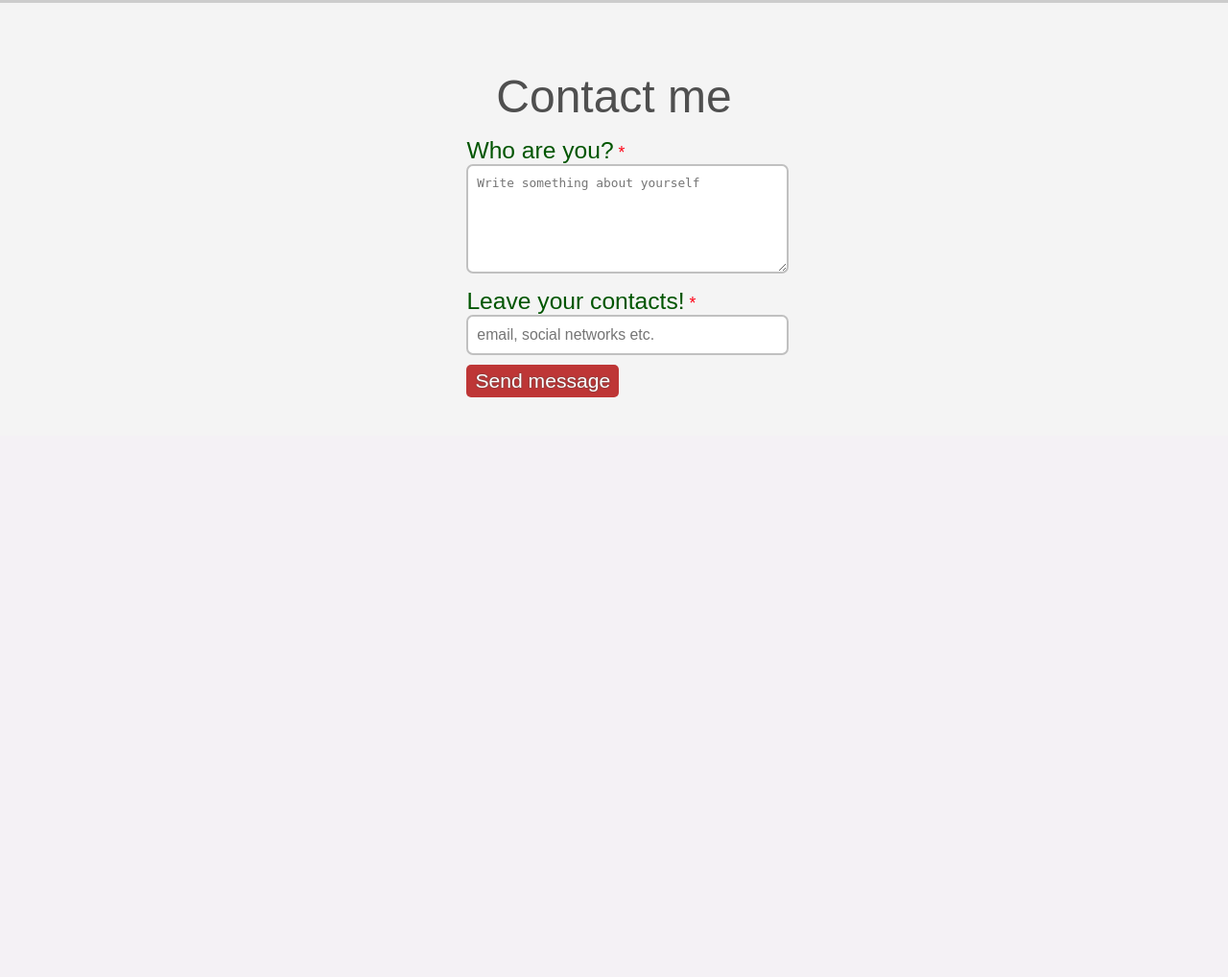
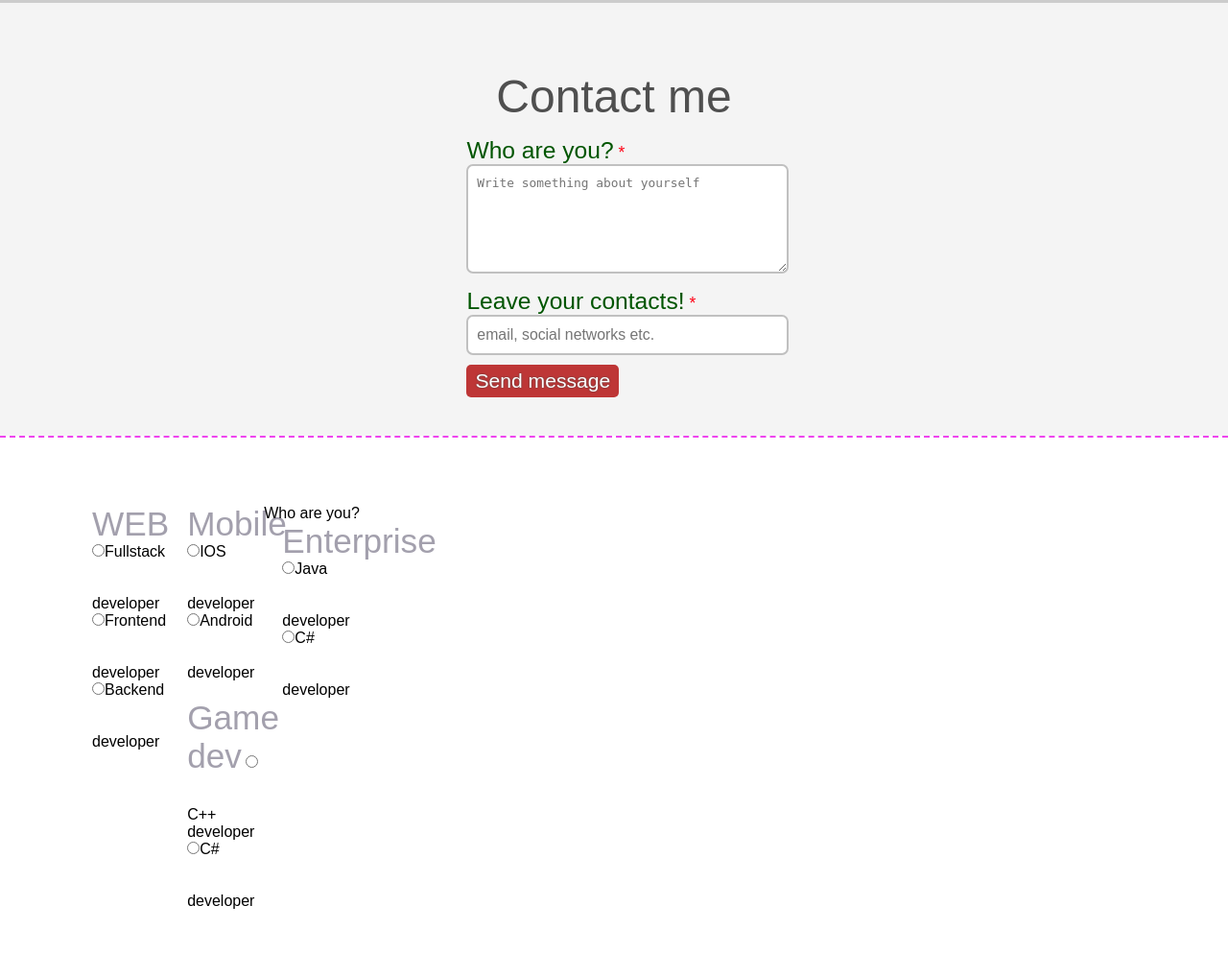
Before and after one commit to php1995/php1995, a PHP site: page / in a window 1280 px wide. Shown: the part 2362-3380 px from the top of the page at 96% size. Before the commit the page ends 2776 px from the top, so only its background shows below. Run offline with PHP 8.4, Linux system fonts and the light colour scheme.

Commit message:
update main page

```diff
--- /dev/null
+++ b/php1995/public/blocks/contacts.html
@@ -0,0 +1,15 @@
+<div id="contacts">
+    <center><h5>Contact me</h5></center>
+    <form id="form_input" action="main.php" method="post">
+
+        <label for="about_you">Who are you?</label><span> *</span>
+        <textarea rows="6" cols="50" placeholder="Write something about yourself" name="about_you"></textarea>
+        <br>
+
+        <label for="your_contacts">Leave your contacts!</label><span> *</span>
+        <input type="text" placeholder="email, social networks etc.">
+        <br>
+
+        <div id="send" class="btn">Send message</div>
+    </form>
+</div>
--- a/php1995/public/css/main.css
+++ b/php1995/public/css/main.css
@@ -38,7 +38,7 @@ header #logo span {
     font-size: 1.7em;
     line-height: 45px;
     margin-left: 40px;
-    font-family: "Vladimir Script", serif;
+    font-family: Tahoma, serif;
 }
 
 
@@ -246,6 +246,44 @@ header.fixed #logo {
     background-color: #20d2e2;
 }
 
+/* PROFESSIONS */
+
+#professions {
+    background-color: #fff;
+    border-top: 2px dashed #e4e;
+    width: 100%;
+    float: left;
+    padding-top: 70px;
+    padding-bottom: 70px;
+}
+
+#professions div {
+    width: 25%;
+    margin-left: 6%;
+    float: left;
+}
+
+.profession_class > span {
+    font-weight: lighter;
+    color: #a3a0ad;
+    margin-bottom: 20px;
+    font-size: 2.2em;
+}
+
+.profession_item {
+    color: #7d7d7d;
+    font-size: 1.3em;
+    font-weight: bold;
+}
+
+.profession_item {
+    font-family: "Roboto Thin", sans-serif;
+    font-size: 0.95em;
+    color: #4a4a4a;
+    margin-bottom: 40px;
+    -webkit-font-smoothing: antialiased;
+}
+
 /* MEDIA */
 
 @media (max-width: 700px) {
--- a/php1995/views/pages/main.php
+++ b/php1995/views/pages/main.php
@@ -3,7 +3,7 @@
 <body>
 <header>
     <div id="logo" onclick="slowScroll('#top')">
-        <span>Victor Kaspersky</span>
+        <span>Victor Kaspersky &reg;</span>
     </div>
     <div id="about">
         <a href="" onclick="slowScroll('#contact')">Contacts</a>
@@ -20,7 +20,7 @@
 <div id="main">
     <div class="intro">
         <h2>Let`s develop, lazy ass!</h2>
-        <span>or go watch stupid videos on tic-tok</span>
+        <span>or go watch stupid videos... https://youtube.com </span>
     </div>
     <div class="text">
         <span>
@@ -31,21 +31,31 @@
     </div>
 </div>
 <?php require_once "public/blocks/overview.html" ?>
+<?php require_once "public/blocks/contacts.html" ?>
+<div id="professions">
+    <div>
+        <span lang="heading">Who are you?</span>
+        <div class="profession_class"><span>WEB</span>
+            <input type="radio" class="profession_item">Fullstack developer</input>
+            <input type="radio" class="profession_item">Frontend developer</input>
+            <input type="radio" class="profession_item">Backend developer</input>
+        </div>
 
-<div id="contacts">
-    <center><h5>Contact me</h5></center>
-    <form id="form_input" action="main.php" method="post">
+        <div class="profession_class"><span>Mobile</span>
+            <input type="radio" class="profession_item">IOS developer</input>
+            <input type="radio" class="profession_item">Android developer</input>
+        </div>
 
-        <label for="about_you">Who are you?</label><span> *</span>
-        <textarea rows="6" cols="50" placeholder="Write something about yourself" name="about_you"></textarea>
-        <br>
+        <div class="profession_class"><span>Enterprise</span>
+            <input type="radio" class="profession_item">Java developer</input>
+            <input type="radio" class="profession_item">C# developer</input>
+        </div>
 
-        <label for="your_contacts">Leave your contacts!</label><span> *</span>
-        <input type="text" placeholder="email, social networks etc.">
-        <br>
-
-        <div id="send" class="btn">Send message</div>
-    </form>
+        <div class="profession_class"><span>Game dev</span>
+            <input type="radio" class="profession_item">C++ developer</input>
+            <input type="radio" class="profession_item">C# developer</input>
+        </div>
+    </div>
 </div>
 </body>
 </html>
```
